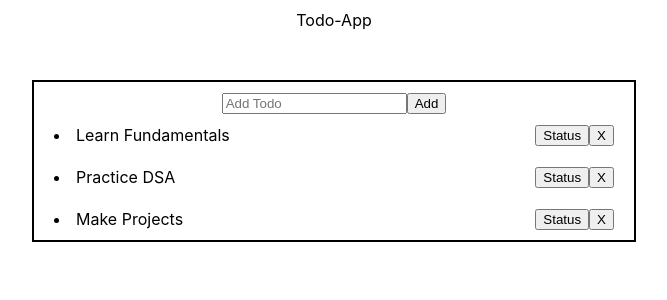
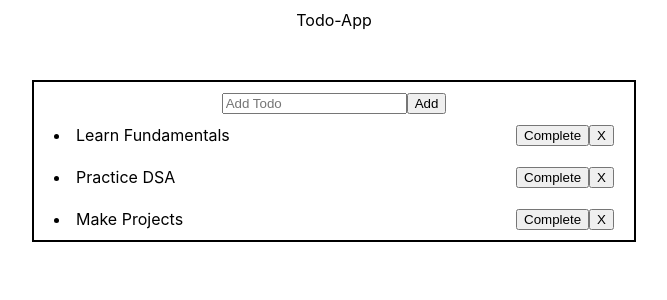
Before and after one commit to pesto-students/p3-ashish-Salmanz18, a React (Create React App) app in the folder Week-9/todo-app/: page / in a window 1280 px wide. Shown: the top 300 px of the page, without its empty margins (306-973 px from the left). Built offline with nearby package versions, Linux system fonts and the light colour scheme.

Commit message:
Conditionally Render Complete Button

```diff
--- a/Week-9/todo-app/src/components/TodoList.js
+++ b/Week-9/todo-app/src/components/TodoList.js
@@ -12,7 +12,9 @@ const TodoList = ({ item, index, deleteTodoItem, completeTodoItem }) => {
             </li>
 
             <div className='btns'>
-                <button onClick={() => completeTodoItem(index)}>Status</button>
+                <button onClick={() => completeTodoItem(index)}>
+                    {item.completed ? 'InComplete' : 'Complete'}
+                </button>
                 <button onClick={() => deleteTodoItem(index)}>X</button>
             </div>
         </div>
```
